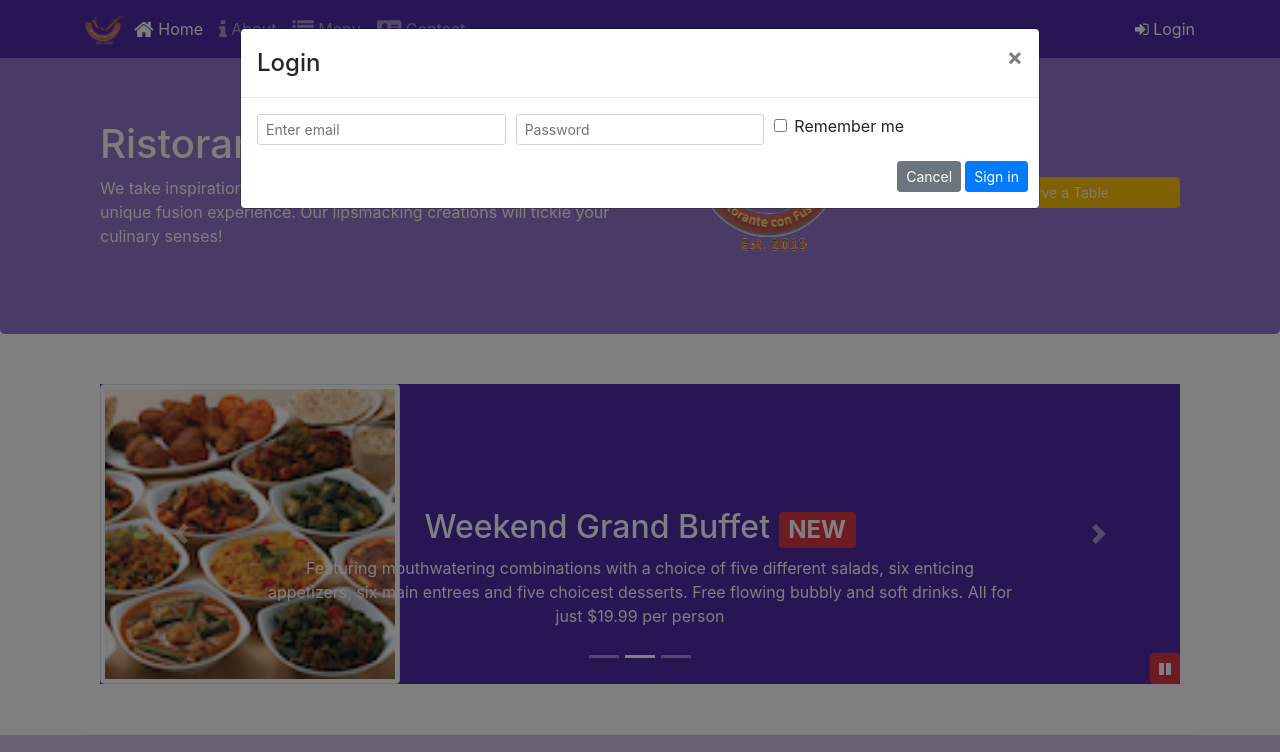
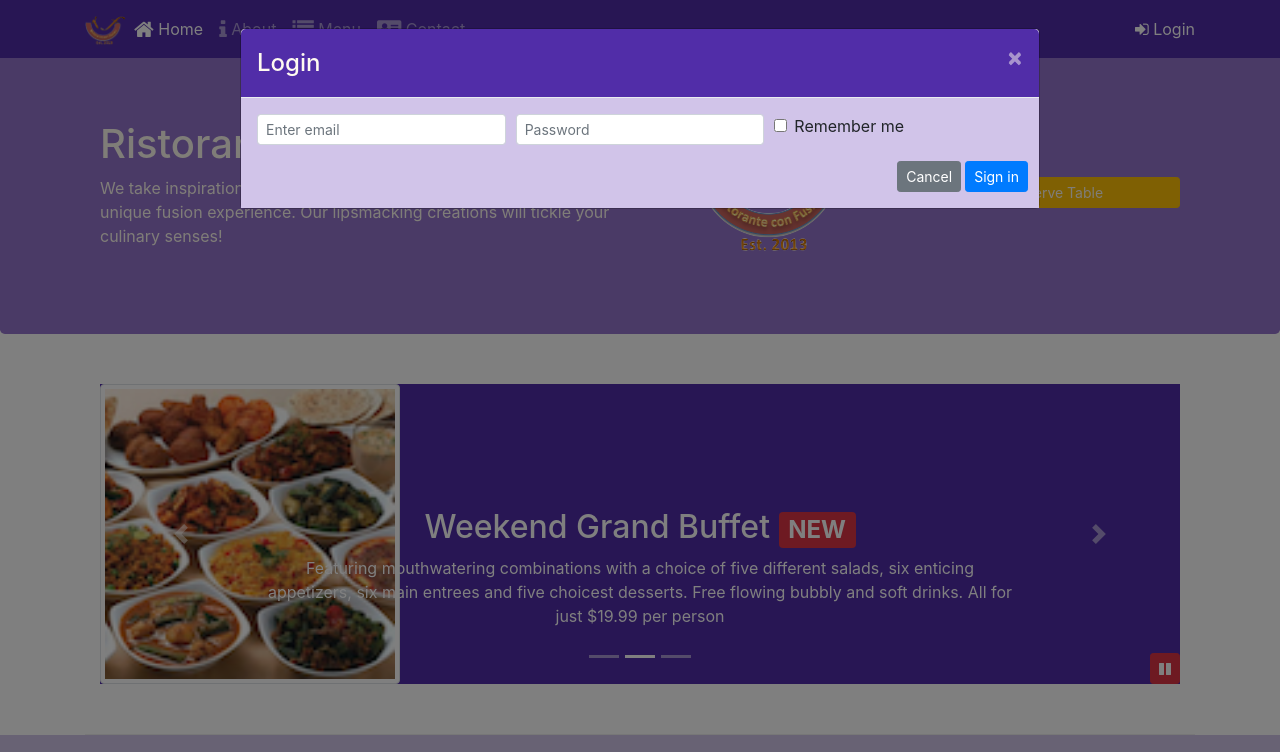
Before and after one commit to RGiangregoro/Bootstrap-Beginner, a website: page index.html in a window 1280 px wide. Both pictures are taken after a click on the link "Login". Shown: the top 752 px of the page. Drawn offline with nearby package versions, Linux system fonts and the light colour scheme.

Commit message:
Assignment 4 update

```diff
--- a/css/styles.scss
+++ b/css/styles.scss
@@ -74,3 +74,22 @@ body{
     bottom: 0px;
     z-index: 1;
 }
+
+.modal {
+
+    .modal-header {
+        background-color: $background-dark;
+        color:floralwhite;
+        button {
+            color:floralwhite;
+        }
+    }
+
+    .modal-body {
+        background-color: $background-pale;
+    }
+
+    .modal-footer {
+        background: $background-light;
+    }
+}
--- a/index.html
+++ b/index.html
@@ -29,8 +29,8 @@
                         <li class="nav-item"><a class="nav-link" href="./contactus.html"><span class="fa fa-address-card fa-lg"></span> Contact</a></li>
                     </ul>
                     <span class="navbar-text">
-                        <a data-toggle="modal" data-target="#loginModal">
-                        <span class="fa fa-sign-in"></span> Login</a>
+                        <a id="loginButton">
+                            <span class="fa fa-sign-in"></span> Login</a>
                     </span>
                 </div>
         </div>
@@ -163,8 +163,7 @@
                    <img src="img/logo.png" class="img-fluid">
                 </div>
                 <div class="col-12 mt-5 mt-sm-0 col-sm-3 text-center align-self-center">
-                    <a type="button" class="btn btn-warning btn-sm btn-block" role="button"
-						data-toggle="modal" data-target="#reserveModal" title="Or Call us at +852 12345678">Reserve a Table</a>
+                    <a type="button" class="btn btn-warning btn-sm btn-block" id="reserveButton">Reserve Table</a>
                 </div>
             </div>
         </div>
@@ -290,6 +289,12 @@
                 $("#carouselButton").children("span").addClass('fa-pause');
             }
         });
+        $("#loginButton").click(function(){
+            $("#loginModal").modal('show');
+        });
+        $("#reserveButton").click(function(){
+            $("#reserveModal").modal('show');
+        });
     </script>
 
 </body>
```
Also changed, not shown: css/styles.css.
